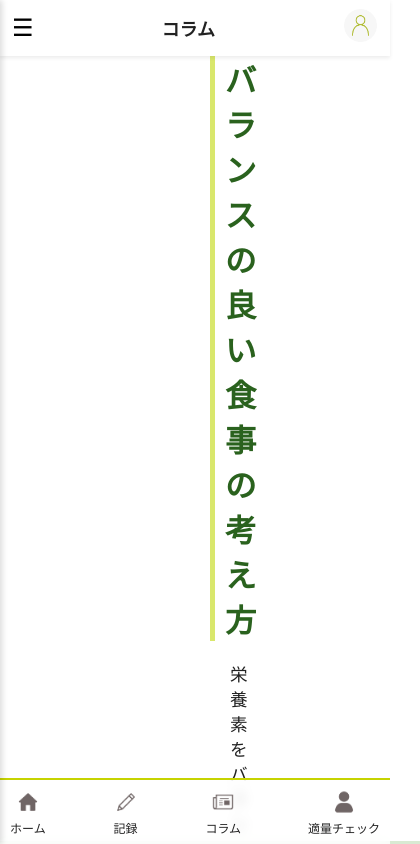
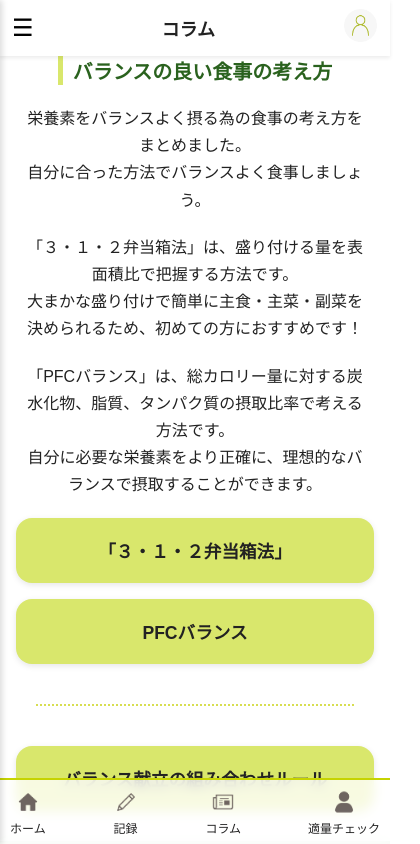
Before and after one commit to gohan-desu/health_app, a plain HTML site: page columns/articles/004_BalanceHome.html in a window 390 px wide. Shown: the whole page, 420 px wide, since content can reach past the window. Drawn offline with Linux system fonts and the light colour scheme.

Commit message:
スマホ対応

```diff
--- a/columns/articles/004_BalanceHome.html
+++ b/columns/articles/004_BalanceHome.html
@@ -7,10 +7,12 @@
   <link rel="stylesheet" href="../../css/style.css" />
 </head>
 <style>
+ /* ===============================
+   PC デザイン
+================================ */
 .content {
   flex: 1;
   padding-top: 56px;
-
   overflow-y: auto;
   color: #2A621E;
   font-size: 1.4em;
@@ -18,32 +20,24 @@
   padding-left: 210px;
   padding-right: 210px;
   text-align: center;
-
 }
 
-.content h2{
-
-    border-left: 5px solid #d9e76c; /* 左の緑の線 */
-
+.content h2 {
+  border-left: 5px solid #d9e76c;
   display: inline-block;
-    /* 線とテキストの間に少しスペースを空ける */
   padding-left: 10px;
   font-size: 1.4em;
   margin-bottom: 20px;
+}
 
-
-}
 .content p {
   margin-bottom: 20px;
   font-size: 1.1rem;
   color: #222;
   text-align: center;
-
 }
 
-
-
-/*  コラムボタン共通  */
+/* コラムボタン（共通） */
 .column-btn {
   display: flex;
   align-items: center;
@@ -53,19 +47,16 @@
   padding: 16px 18px;
   text-decoration: none;
   color: #222;
-  transition: background-color 0.3s ease, transform 0.2s ease;
-  box-shadow: 0 2px 6px rgba(0, 0, 0, 0.1);
-
+  transition: 0.3s ease;
+  box-shadow: 0 2px 6px rgba(0,0,0,0.1);
 }
 
-/*  大ボタン  */
 .column-btn.large {
   flex-direction: column;
   align-items: center;
   text-align: center;
   margin: 20px;
   padding: 24px 20px;
-
 }
 
 .section-divider {
@@ -73,16 +64,59 @@
   margin: 40px 0;
 }
 
+/* ===============================
+   📱 スマホ対応（ここから重要）
+================================ */
+@media (max-width: 768px) {
 
-@media (max-width: 768px) {
-  .content p,
-  .column-btn,
+  /* 本文の幅調整（最重要） */
+  .content {
+    padding-left: 16px;
+    padding-right: 16px;
+    font-size: 1.1rem;
+  }
+
+  .content h2 {
+    font-size: 1.25rem;
+  }
+
+  .content p {
+    font-size: 1rem;
+    padding: 0 8px;
+    line-height: 1.7;
+  }
+
+  /* ボタンをスマホ用に拡大 */
+  .column-btn.large {
+    width: 100%;
+    margin: 16px 0;
+    padding: 20px 16px;
+  }
+
+  .column-btn.large h3,
+  .column-btn.large h4 {
+    font-size: 1.1rem;
+  }
+
+  /* 仕切り線の両端が詰まらないように調整 */
   .section-divider {
-    padding-left: 20px;
-    padding-right: 20px;
+    margin-left: 20px;
+    margin-right: 20px;
   }
 }
 
+/* ===============================
+   強制的に横書きにする（縦書きバグ対策）
+================================ */
+.content,
+.content p,
+.content h2,
+.column-text h3,
+.column-text h4 {
+  writing-mode: horizontal-tb !important;
+  text-orientation: mixed !important;
+  white-space: normal !important;
+}
 
 </style>
 
```
Lines whose indentation alone changed are shown as unchanged.
